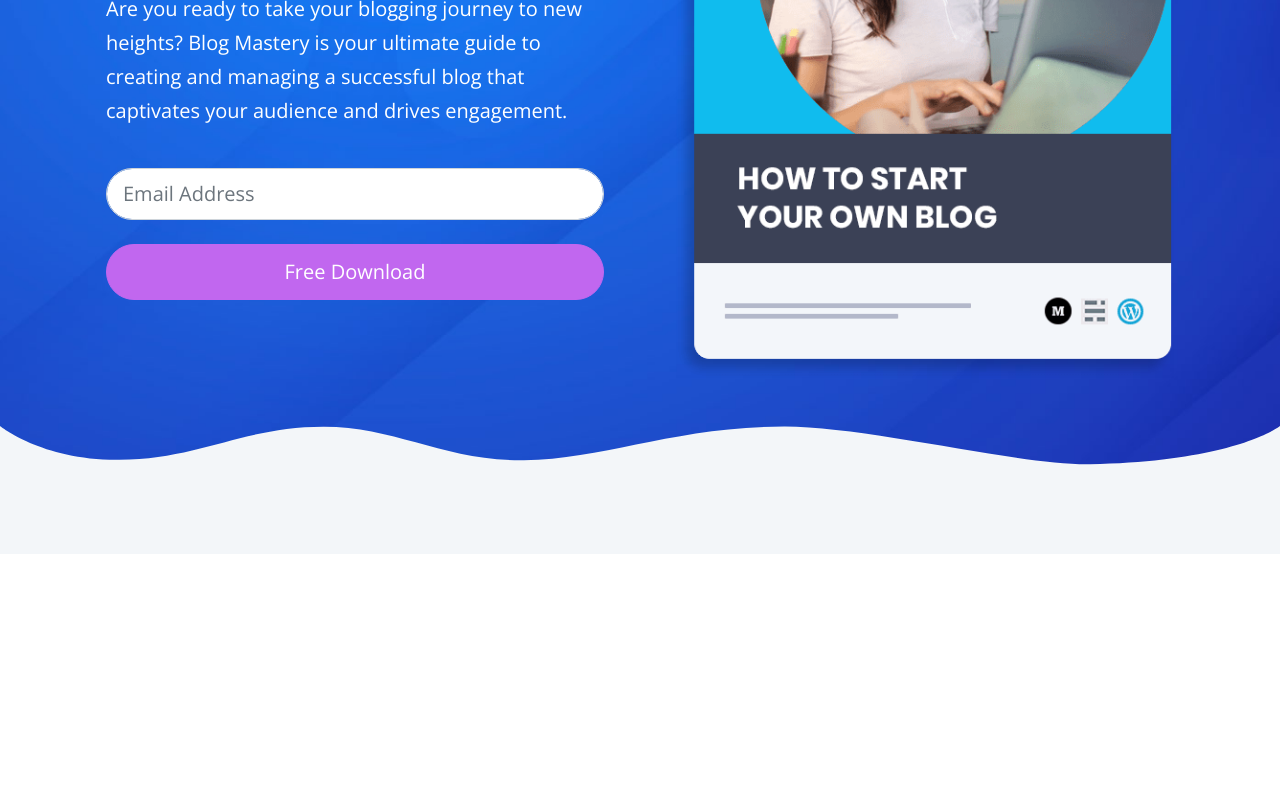
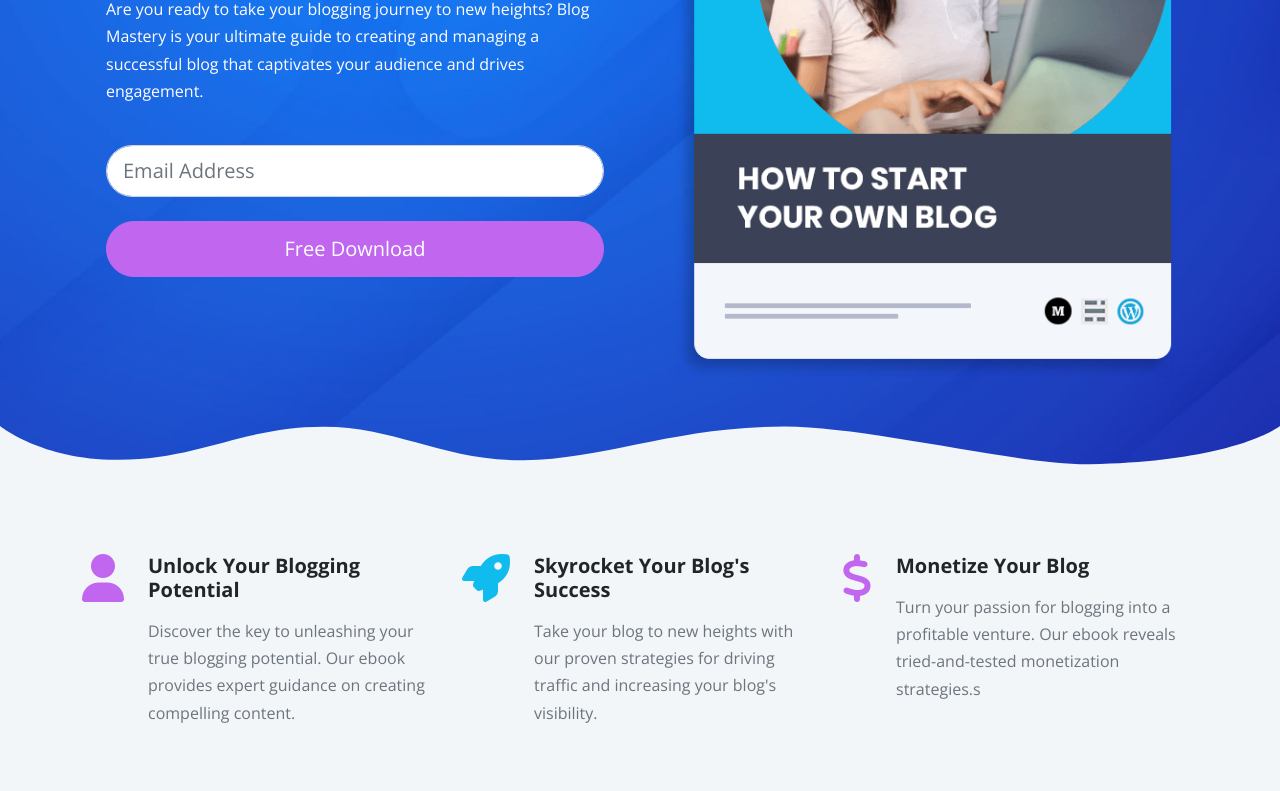
Before and after one commit to jordnlnn/bootstrap-ebook-website, a website: page index.html in a window 1280 px wide. Shown: the part 431-1222 px from the top of the page. Before the commit the page ends 985 px from the top, so only its background shows below. Drawn offline with nearby package versions, Linux system fonts and the light colour scheme; files that its build step writes are made by us from their sources.

Commit message:
Icon section created and styled.

```diff
--- a/index.html
+++ b/index.html
@@ -59,12 +59,17 @@
       <div class="hero text-white pt-7">
         <div class="container-xl">
           <div class="row">
-            <div class="col-md-6">
+            <div class="col-md-6 order-md-1">
+              <div class="image-container mb-5 px-4">
+                <img src="images/header-ebook.png" alt="" class="img-fluid" />
+              </div>
+            </div>
+            <div class="col-md-6 order-md-0">
               <div
                 class="text-container p-4 d-flex flex-column justify-content-center h-100 mb-5"
               >
-                <h1 class="display-3 fw-bold">Welcome To Blog Mastery</h1>
-                <p class="lead">
+                <h1 class="display-4 fw-bold">Welcome To Blog Mastery</h1>
+                <p>
                   Are you ready to take your blogging journey to new heights?
                   Blog Mastery is your ultimate guide to creating and managing a
                   successful blog that captivates your audience and drives
@@ -88,11 +93,6 @@
                     </div>
                   </form>
                 </div>
-              </div>
-            </div>
-            <div class="col-md-6">
-              <div class="image-container mb-5 px-4">
-                <img src="images/header-ebook.png" alt="" class="img-fluid" />
               </div>
             </div>
           </div>
@@ -121,6 +121,46 @@
       </svg>
     </header>
 
+    <!--Icons-->
+    <section class="icons bg-light pb-5">
+      <div class="container-lg">
+        <div class="row">
+          <div class="col-md-4 d-flex gap-4">
+            <i class="fas fa-user fa-3x text-primary"></i>
+            <div>
+              <h5 class="fw-bold">Unlock Your Blogging Potential</h5>
+              <p class="text-muted">
+                Discover the key to unleashing your true blogging potential. Our
+                ebook provides expert guidance on creating compelling content.
+              </p>
+            </div>
+          </div>
+
+          <div class="col-md-4 d-flex gap-4">
+            <i class="fas fa-rocket fa-3x text-secondary"></i>
+            <div>
+              <h5 class="fw-bold">Skyrocket Your Blog's Success</h5>
+              <p class="text-muted">
+                Take your blog to new heights with our proven strategies for
+                driving traffic and increasing your blog's visibility.
+              </p>
+            </div>
+          </div>
+
+          <div class="col-md-4 d-flex gap-4">
+            <i class="fas fa-dollar fa-3x text-primary"></i>
+            <div>
+              <h5 class="fw-bold">Monetize Your Blog</h5>
+              <p class="text-muted">
+                Turn your passion for blogging into a profitable venture. Our
+                ebook reveals tried-and-tested monetization strategies.s
+              </p>
+            </div>
+          </div>
+        </div>
+      </div>
+    </section>
+
     <script src="js/bootstrap.bundle.min.js"></script>
     <script src="js/script.js"></script>
   </body>
--- a/scss/styles.scss
+++ b/scss/styles.scss
@@ -6,3 +6,15 @@
   background: url(../images/header-background.jpg) center center no-repeat;
   background-size: cover;
 }
+
+//Media query for anything below 1000px
+@media (max-width: 1000px) {
+  .hero .image-container {
+    display: flex;
+    justify-content: center;
+  }
+
+  .hero .text-container {
+    text-align: center;
+  }
+}
```
